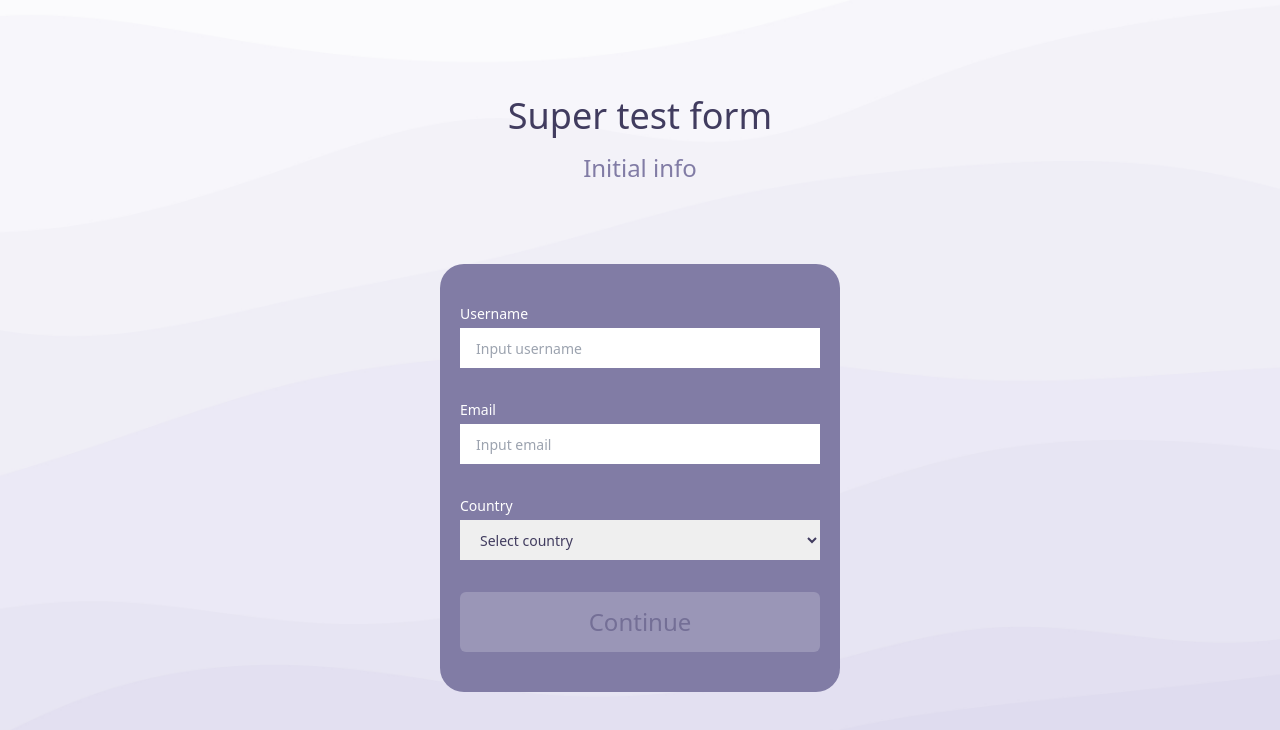
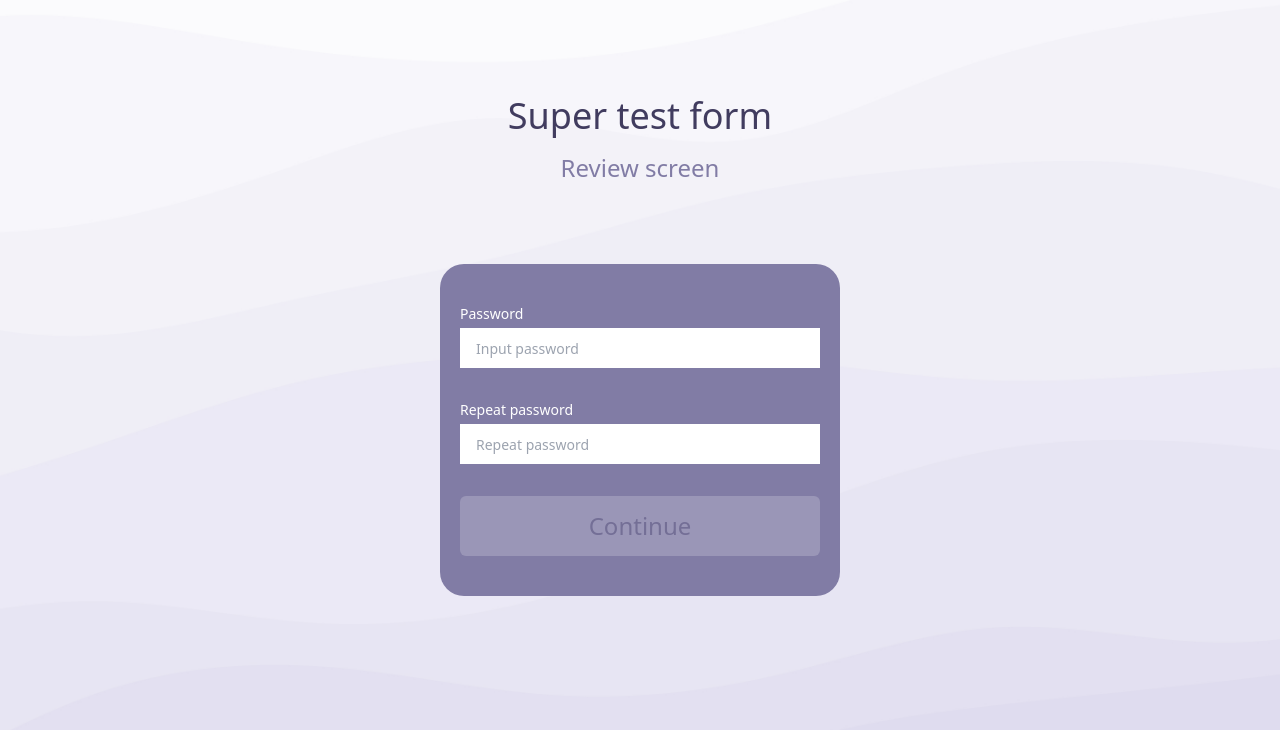
Before and after one commit to lvidal1/react-vite-multistep, a React (Vite) app: page /review in a window 1280 px wide. Before the commit this address led to /initial-info. Shown: the top 730 px of the page. Built offline with nearby package versions, Linux system fonts and the light colour scheme.

Commit message:
Add review screen

```diff
--- a/src/lang/en.json
+++ b/src/lang/en.json
@@ -10,6 +10,10 @@
   "password": {
     "title": "Super test form",
     "copy": "Password screen"
+  },
+  "review": {
+    "title": "Super test form",
+    "copy": "Review screen"
   },
   "userForm": {
     "username": {
--- /dev/null
+++ b/src/pages/Review.tsx
@@ -0,0 +1,19 @@
+import Layout from '@components/Layout';
+import PasswordForm from '@components/PasswordForm';
+import { useTranslation } from 'react-i18next';
+
+function Review() {
+  const { t } = useTranslation();
+
+  const next = () => {
+    console.log('Complete');
+  };
+
+  return (
+    <Layout title={t('review.title')} copy={t('review.copy')}>
+      <PasswordForm saveData={next} />
+    </Layout>
+  );
+}
+
+export default Review;
--- a/src/router.tsx
+++ b/src/router.tsx
@@ -2,6 +2,7 @@ import { Navigate, Route, Routes } from 'react-router';
 import Home from './pages/home';
 import InitialInfo from './pages/InitialInfo';
 import Password from './pages/Password';
+import Review from './pages/Review';
 
 const Router = () => {
   return (
@@ -9,6 +10,7 @@ const Router = () => {
       <Route path="/" element={<Home />} />
       <Route path="/initial-info" element={<InitialInfo />} />
       <Route path="/password" element={<Password />} />
+      <Route path="/review" element={<Review />} />
       <Route path="/*" element={<Navigate to="/initial-info" />} />
     </Routes>
   );
```
Also changed, not shown: 1 other file (tests, documents, lock files or other folders).
